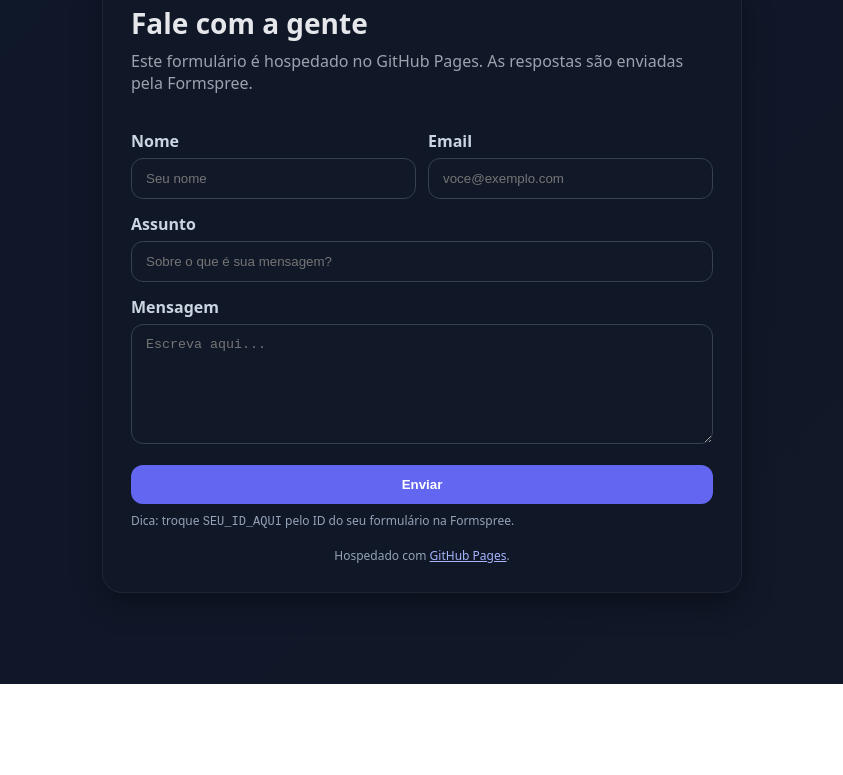
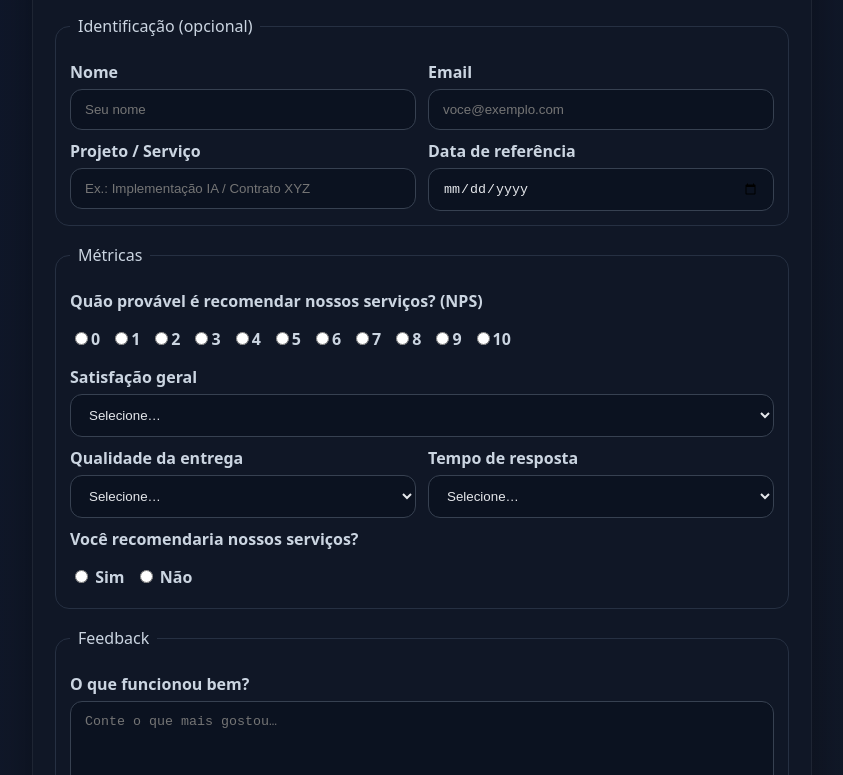
Before and after one commit to ffernandesengquimica-coder/pqs, a plain HTML site: page index.html in a window 1280 px wide. Shown: the part 116-891 px from the top of the page, without its empty margins (218-1061 px from the left). Before the commit the page ends 800 px from the top, so only its background shows below. Drawn offline with Linux system fonts and the light colour scheme.

Commit message:
Update index.html

```diff
--- a/index.html
+++ b/index.html
@@ -2,63 +2,131 @@
 <html lang="pt-BR">
 <head>
   <meta charset="UTF-8" />
-  <meta name="viewport" content="width=device-width, initial-scale=1.0" />
-  <title>Formulário de Contato</title>
+  <meta name="viewport" content="width=device-width, initial-scale=1" />
+  <title>Pesquisa de Satisfação</title>
   <style>
-    :root { --bg:#0f172a; --card:#111827; --muted:#9ca3af; --accent:#6366f1; }
+    :root{--bg:#0f172a;--panel:#111827;--muted:#94a3b8;--accent:#6366f1}
     *{box-sizing:border-box}
-    body{margin:0;font-family:system-ui,-apple-system,Segoe UI,Roboto,Ubuntu,Arial,sans-serif;background:linear-gradient(135deg,#0f172a,#111827);color:#e5e7eb;min-height:100vh;display:grid;place-items:center;padding:32px}
-    .card{width:100%;max-width:640px;background:rgba(17,24,39,.9);backdrop-filter:blur(8px);border:1px solid rgba(255,255,255,.06);border-radius:20px;padding:28px;box-shadow:0 10px 30px rgba(0,0,0,.35)}
-    h1{font-weight:700;font-size:clamp(22px,3vw,28px);margin:0 0 8px}
-    p.subtitle{margin:0 0 22px;color:var(--muted)}
-    label{display:block;margin:14px 0 6px;color:#cbd5e1;font-weight:600}
-    input, textarea{width:100%;padding:12px 14px;border-radius:12px;border:1px solid #374151;background:#111827;color:#e5e7eb;outline:none}
-    input:focus, textarea:focus{border-color:var(--accent)}
-    textarea{min-height:120px;resize:vertical}
-    .row{display:grid;grid-template-columns:1fr 1fr;gap:12px}
-    .btn{margin-top:16px;width:100%;padding:12px 16px;border:none;border-radius:12px;background:var(--accent);color:white;font-weight:700;cursor:pointer}
-    .btn:hover{filter:brightness(1.08)}
-    .note{font-size:12px;color:#94a3b8;margin-top:8px}
-    footer{margin-top:18px;text-align:center;font-size:12px;color:#94a3b8}
+    body{margin:0;font-family:system-ui,-apple-system,Segoe UI,Roboto,Ubuntu,Arial,sans-serif;background:linear-gradient(135deg,#0f172a,#111827);color:#e5e7eb;min-height:100vh;display:grid;place-items:start;padding:24px}
+    .wrap{width:100%;max-width:780px;margin:0 auto;background:rgba(17,24,39,.92);border:1px solid rgba(255,255,255,.06);border-radius:18px;box-shadow:0 16px 40px rgba(0,0,0,.35);padding:22px}
+    h1{margin:0 0 6px;font-size:clamp(22px,3vw,28px)}
+    p.subtitle{margin:0 0 18px;color:var(--muted)}
+    fieldset{border:1px solid #263042;border-radius:14px;margin:14px 0 18px;padding:14px}
+    legend{padding:0 8px;color:#cbd5e1}
+    label{display:block;margin:10px 0 6px;font-weight:600;color:#cbd5e1}
+    input[type="text"],input[type="email"],textarea,select,input[type="date"],input[type="number"]{
+      width:100%;padding:12px 14px;border-radius:12px;border:1px solid #374151;background:#0b1220;color:#e5e7eb;outline:none
+    }
+    textarea{min-height:110px;resize:vertical}
+    .grid-2{display:grid;grid-template-columns:1fr 1fr;gap:12px}
+    .radios,.radios-inline{display:flex;gap:10px;flex-wrap:wrap}
+    .note{font-size:12px;color:var(--muted)}
+    .btn{margin-top:12px;width:100%;padding:12px 16px;border:none;border-radius:12px;background:var(--accent);color:white;font-weight:700;cursor:pointer}
+    .btn[disabled]{opacity:.6;cursor:not-allowed}
+    .alert{margin-top:12px;padding:10px 12px;border-radius:10px;display:none}
+    .alert.ok{background:#0f3f2a;border:1px solid #1ea971}
+    .alert.err{background:#3a1120;border:1px solid #d14b6a}
+    footer{margin-top:10px;text-align:center;font-size:12px;color:#93a1b7}
     a{color:#a5b4fc}
   </style>
 </head>
 <body>
-  <main class="card">
-    <h1>Fale com a gente</h1>
-    <p class="subtitle">Este formulário é hospedado no GitHub Pages. As respostas são enviadas pela Formspree.</p>
+  <main class="wrap">
+    <h1>Pesquisa de Satisfação</h1>
+    <p class="subtitle">Sua opinião é essencial para melhorarmos continuamente.</p>
 
-    <!-- Substitua o action pelo seu endpoint da Formspree -->
-    <form action="https://formspree.io/f/SEU_ID_AQUI" method="POST">
-      <div class="row">
-        <div>
-          <label for="nome">Nome</label>
-          <input type="text" id="nome" name="nome" required placeholder="Seu nome" />
+    <form id="survey">
+      <fieldset>
+        <legend>Identificação (opcional)</legend>
+        <div class="grid-2">
+          <div>
+            <label for="nome">Nome</label>
+            <input id="nome" name="nome" type="text" placeholder="Seu nome" />
+          </div>
+          <div>
+            <label for="email">Email</label>
+            <input id="email" name="email" type="email" placeholder="voce@exemplo.com" />
+          </div>
         </div>
-        <div>
-          <label for="email">Email</label>
-          <input type="email" id="email" name="email" required placeholder="voce@exemplo.com" />
+        <div class="grid-2">
+          <div>
+            <label for="projeto">Projeto / Serviço</label>
+            <input id="projeto" name="projeto" type="text" placeholder="Ex.: Implementação IA / Contrato XYZ" required />
+          </div>
+          <div>
+            <label for="dataRef">Data de referência</label>
+            <input id="dataRef" name="dataRef" type="date" />
+          </div>
         </div>
-      </div>
+      </fieldset>
 
-      <label for="assunto">Assunto</label>
-      <input type="text" id="assunto" name="assunto" placeholder="Sobre o que é sua mensagem?" />
+      <fieldset>
+        <legend>Métricas</legend>
 
-      <label for="mensagem">Mensagem</label>
-      <textarea id="mensagem" name="mensagem" required placeholder="Escreva aqui..."></textarea>
+        <label>Quão provável é recomendar nossos serviços? (NPS)</label>
+        <div class="radios-inline" role="radiogroup" aria-label="NPS">
+          <!-- 0 a 10 -->
+          <div class="radios">
+            <!-- gera de 0 a 10 manualmente para acessibilidade -->
+            <label><input type="radio" name="nps" value="0" required />0</label>
+            <label><input type="radio" name="nps" value="1" />1</label>
+            <label><input type="radio" name="nps" value="2" />2</label>
+            <label><input type="radio" name="nps" value="3" />3</label>
+            <label><input type="radio" name="nps" value="4" />4</label>
+            <label><input type="radio" name="nps" value="5" />5</label>
+            <label><input type="radio" name="nps" value="6" />6</label>
+            <label><input type="radio" name="nps" value="7" />7</label>
+            <label><input type="radio" name="nps" value="8" />8</label>
+            <label><input type="radio" name="nps" value="9" />9</label>
+            <label><input type="radio" name="nps" value="10" />10</label>
+          </div>
+        </div>
 
-      <!-- Redirect opcional após envio -->
-      <input type="hidden" name="_redirect" value="thanks.html" />
+        <label for="satisfacao">Satisfação geral</label>
+        <select id="satisfacao" name="satisfacao" required>
+          <option value="" disabled selected>Selecione…</option>
+          <option value="1">1 - Muito insatisfeito</option>
+          <option value="2">2 - Insatisfeito</option>
+          <option value="3">3 - Neutro</option>
+          <option value="4">4 - Satisfeito</option>
+          <option value="5">5 - Muito satisfeito</option>
+        </select>
 
-      <!-- Campos extras da Formspree (opcionais) -->
-      <input type="hidden" name="_subject" value="Nova mensagem do site" />
-      <input type="text" name="_gotcha" style="display:none" />
+        <div class="grid-2">
+          <div>
+            <label for="qualidade">Qualidade da entrega</label>
+            <select id="qualidade" name="qualidade" required>
+              <option value="" disabled selected>Selecione…</option>
+              <option value="1">1 - Muito ruim</option>
+              <option value="2">2 - Ruim</option>
+              <option value="3">3 - Regular</option>
+              <option value="4">4 - Boa</option>
+              <option value="5">5 - Excelente</option>
+            </select>
+          </div>
+          <div>
+            <label for="tempoResposta">Tempo de resposta</label>
+            <select id="tempoResposta" name="tempoResposta" required>
+              <option value="" disabled selected>Selecione…</option>
+              <option value="1">1 - Muito lento</option>
+              <option value="2">2 - Lento</option>
+              <option value="3">3 - Ok</option>
+              <option value="4">4 - Rápido</option>
+              <option value="5">5 - Muito rápido</option>
+            </select>
+          </div>
+        </div>
 
-      <button class="btn" type="submit">Enviar</button>
-      <div class="note">Dica: troque <code>SEU_ID_AQUI</code> pelo ID do seu formulário na Formspree.</div>
-    </form>
+        <label>Você recomendaria nossos serviços?</label>
+        <div class="radios" role="radiogroup" aria-label="Recomendaria">
+          <label><input type="radio" name="recomendaria" value="sim" required /> Sim</label>
+          <label><input type="radio" name="recomendaria" value="nao" /> Não</label>
+        </div>
+      </fieldset>
 
-    <footer>Hospedado com <a href="https://pages.github.com/" target="_blank" rel="noopener">GitHub Pages</a>.</footer>
-  </main>
-</body>
-</html>
+      <fieldset>
+        <legend>Feedback</legend>
+        <label for="pontosPositivos">O que funcionou bem?</label>
+        <textarea id="pontosPositivos" name="pontosPositivos" placeholder="Conte o que mais gostou…"></textarea>
+
+        <label for="oQueMelhorar">O que podemos melhorar?<
```
